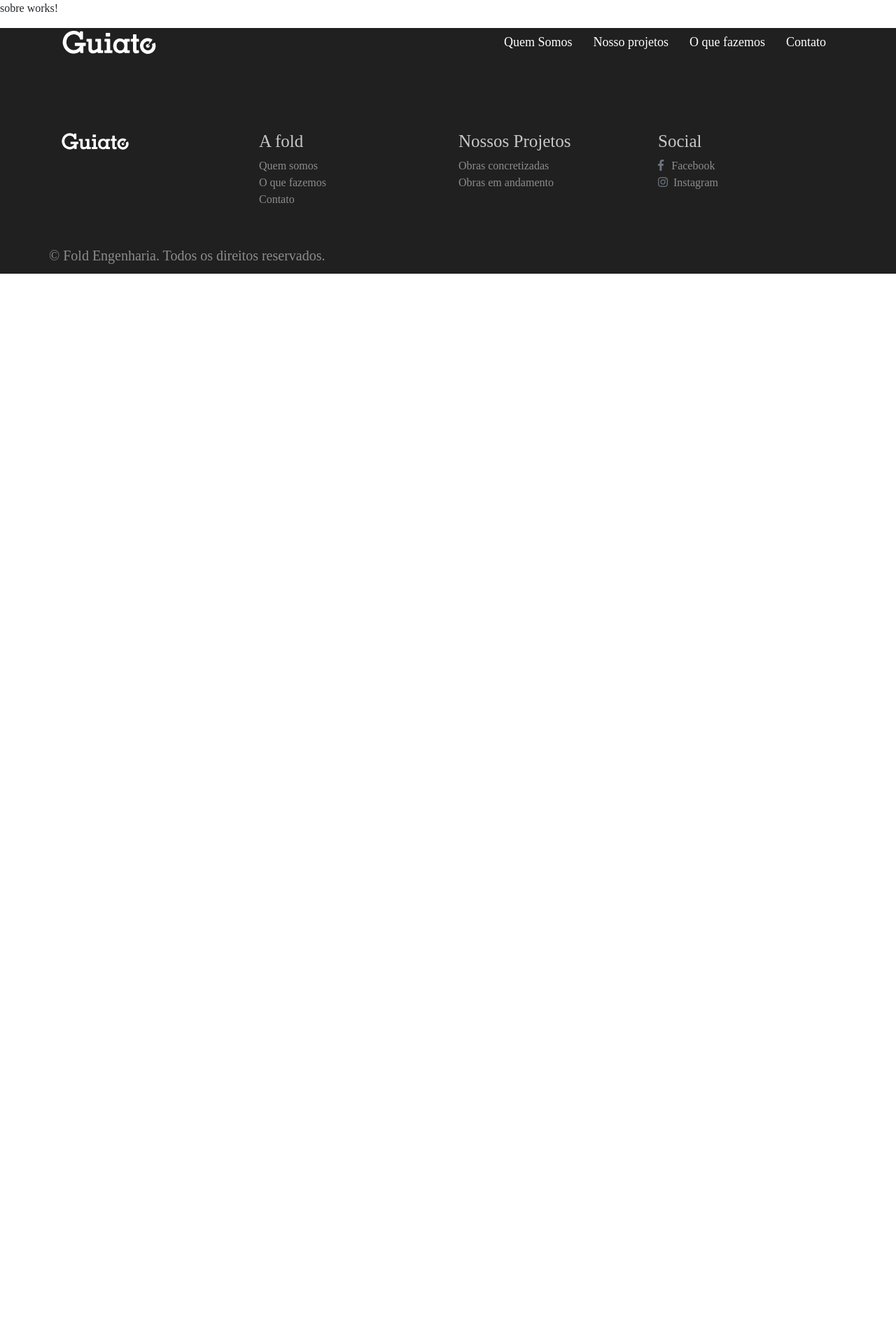
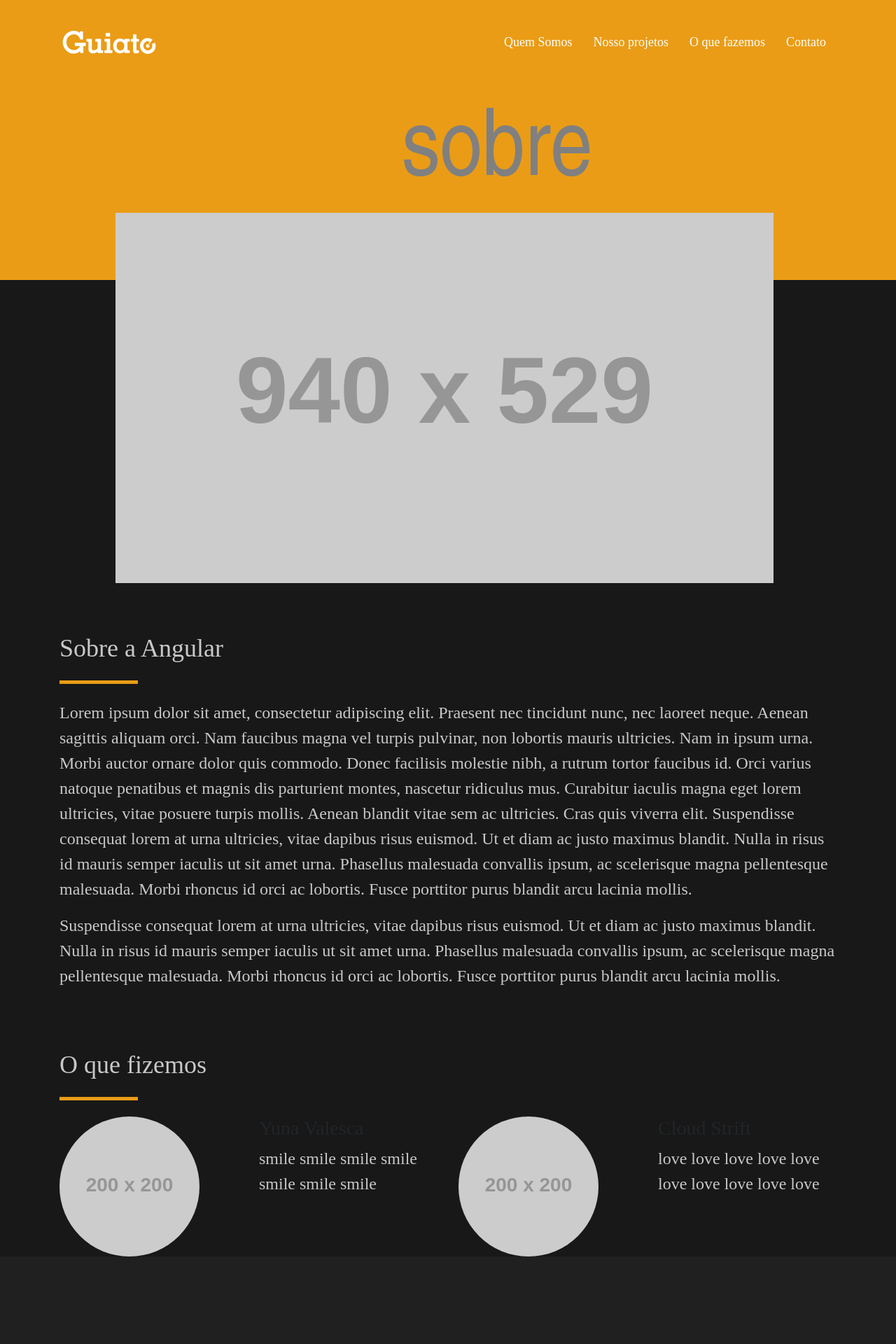
Before and after one commit to alesandraisla/fold-angular, an Angular app: page /sobre in a window 1280 px wide. Shown: the top 1920 px of the page at 70% size. Before the commit the page ends 800 px from the top, so only its background shows below. Built offline with nearby package versions, Linux system fonts and the light colour scheme; a web font is replaced by a local one.

Commit message:
criada a pagina sobre com textos, campo para o video e imagem com radius

```diff
--- a/src/app/sobre/sobre.component.css
+++ b/src/app/sobre/sobre.component.css
@@ -0,0 +1,36 @@
+header {
+	background: url(/assets/img/sobre.png);
+	height: 400px;
+}
+
+#sobre {
+	background-color: #181818;
+}
+
+.img-sobre {
+	position: relative;
+	margin-top: -6em;
+	margin-left: 5em;
+}
+
+.texto h2{
+	padding-top: 2em;
+}
+
+h2 {
+	color: #c8c8c8;
+	font-size: 36px;
+}
+
+p {
+	color: #c8c8c8;
+	font-size: 24px;
+}
+
+hr {
+	width:7em;
+}
+
+.img-grid{
+	border-radius: 50%
+}
--- a/src/app/sobre/sobre.component.html
+++ b/src/app/sobre/sobre.component.html
@@ -1 +1,45 @@
-<p>sobre works!</p>
+
+<header>
+</header>
+
+
+
+<div id="sobre">
+	<div class="container">
+		<img class="img-sobre" src="https://via.placeholder.com/940x529/gbgbg/808080?text=video">
+	<div class="texto">
+		<h2>Sobre a Angular</h2>
+		<hr>
+		<p>Lorem ipsum dolor sit amet, consectetur adipiscing elit. Praesent nec tincidunt nunc, nec laoreet neque. Aenean sagittis aliquam orci. Nam faucibus magna vel turpis pulvinar, non lobortis mauris ultricies. Nam in ipsum urna. Morbi auctor ornare dolor quis commodo. Donec facilisis molestie nibh, a rutrum tortor faucibus id. Orci varius natoque penatibus et magnis dis parturient montes, nascetur ridiculus mus. Curabitur iaculis magna eget lorem ultricies, vitae posuere turpis mollis. Aenean blandit vitae sem ac ultricies. Cras quis viverra elit. Suspendisse consequat lorem at urna ultricies, vitae dapibus risus euismod. Ut et diam ac justo maximus blandit. Nulla in risus id mauris semper iaculis ut sit amet urna. Phasellus malesuada convallis ipsum, ac scelerisque magna pellentesque malesuada. Morbi rhoncus id orci ac lobortis. Fusce porttitor purus blandit arcu lacinia mollis.</p>
+
+		<p>Suspendisse consequat lorem at urna ultricies, vitae dapibus risus euismod. Ut et diam ac justo maximus blandit. Nulla in risus id mauris semper iaculis ut sit amet urna. Phasellus malesuada convallis ipsum, ac scelerisque magna pellentesque malesuada. Morbi rhoncus id orci ac lobortis. Fusce porttitor purus blandit arcu lacinia mollis.
+		</p>
+		<h2>O que fizemos</h2>
+		<hr>
+
+
+
+		<div id="img-grid">
+		<div class="row">
+			<div class="col-3">
+				<img class="img-grid" src="https://via.placeholder.com/200x200/165156/808080?text=video">
+			</div>
+			<div class="col-3">
+				<h3>Yuna Valesca</h3>
+				<p>smile smile smile smile smile smile smile</p>
+			</div>
+			<div class="col-3">
+				<img class="img-grid" src="https://via.placeholder.com/200x200/165156/808080?text=video">
+			</div>
+			<div class="col-3">
+				<h3>Cloud Strift</h3>
+				<p>love love love love love love love love love love</p>
+			</div>
+
+
+
+		</div>
+		</div>
+	</div>
+	</div>
+</div>
```
Also changed, not shown: src/assets/img/sobre.png (added), src/assets/img/video.png (added).
